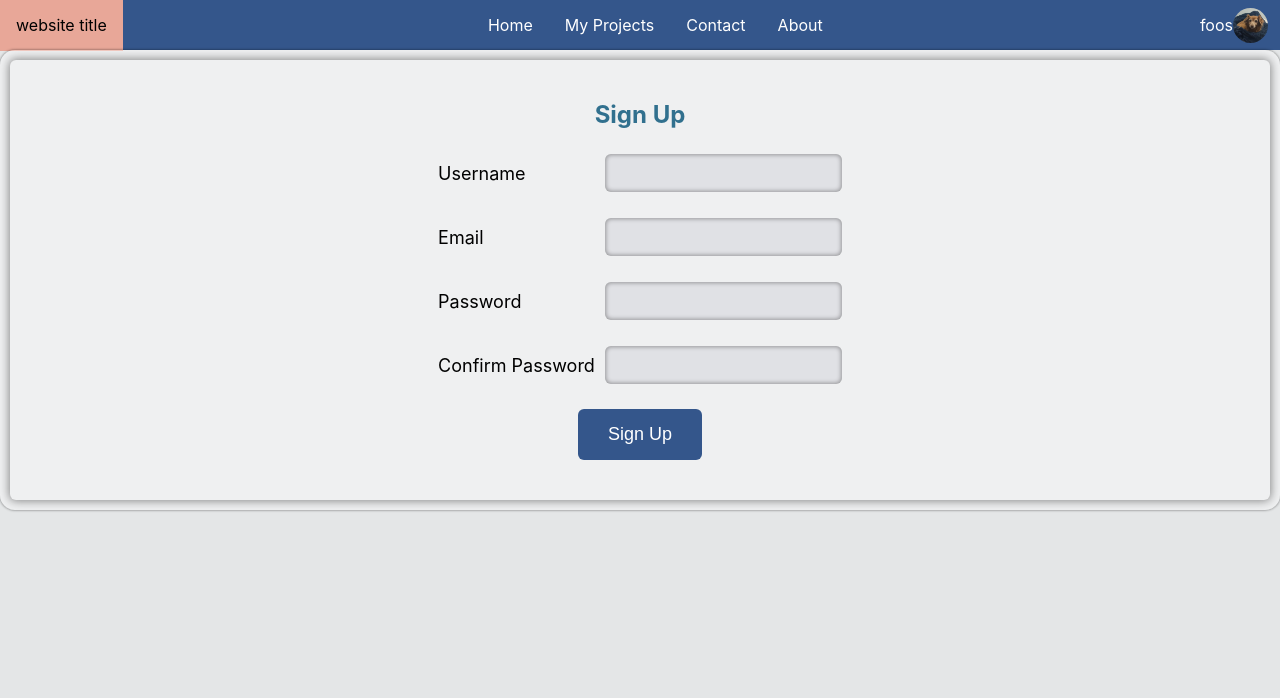
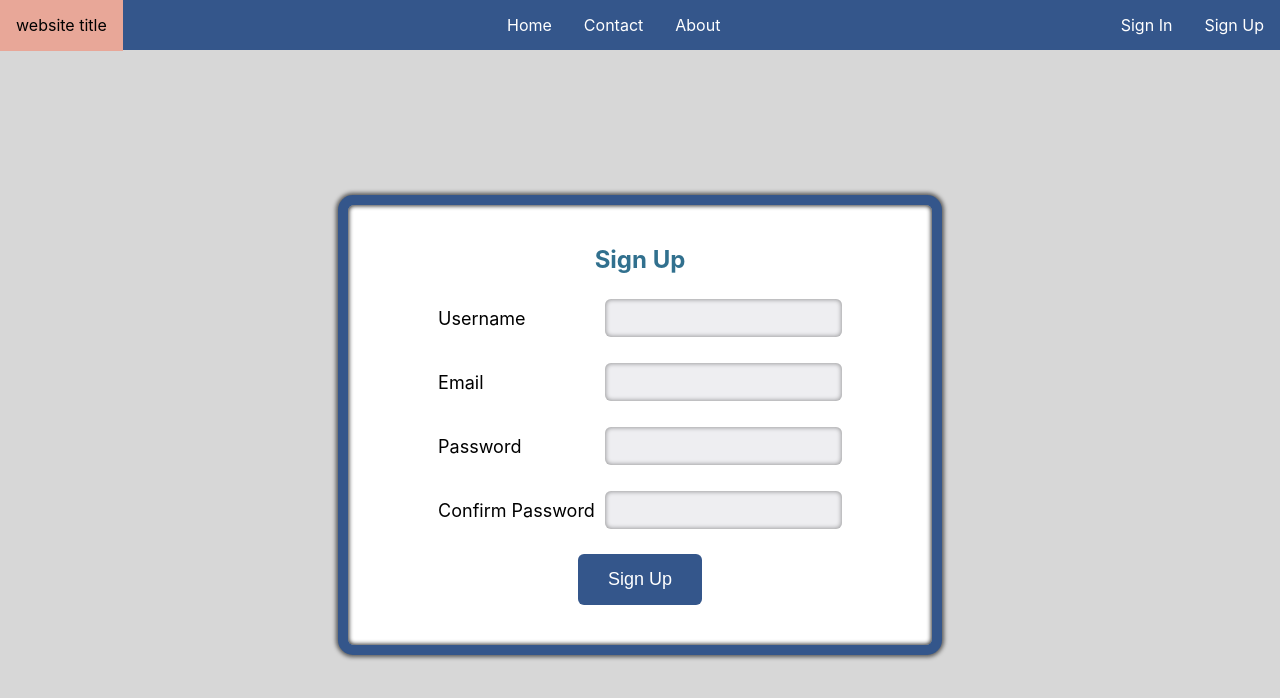
Before and after one commit to Jeluxe/Jello, a React (Vite) app: page /sign-up in a window 1280 px wide. Shown: the top 698 px of the page. Built offline with nearby package versions, Linux system fonts and the light colour scheme.

Commit message:
Minor Changes

```diff
--- a/src/App.css
+++ b/src/App.css
@@ -1,6 +1,6 @@
 .app {
   display: flex;
-  background-color: #E4E6E7;
+  background-color: #d7d7d7;
   height: 100%;
   flex-direction: column;
 }
@@ -15,6 +15,20 @@
   overflow-y: auto;
 }
 
+.auth-container {
+  display: flex;
+  height: 100%;
+  align-items: center;
+  justify-content: center;
+}
+
+.auth-wrapper {
+  padding: 10px;
+  border-radius: 15px;
+  box-shadow: 0 0 4px 2px rgba(0, 0, 0, 0.6);
+  background-color: #34568B;
+}
+
 .button {
   cursor: pointer;
 
--- a/src/App.tsx
+++ b/src/App.tsx
@@ -5,7 +5,7 @@ import Navbar from './components/Navbar/Navbar'
 function App() {
   return (
     <div className='app'>
-      <Navbar name='foos' />
+      <Navbar />
       <Outlet />
     </div>
   )
--- a/src/components/Auth-Layout/AuthLayout.css
+++ b/src/components/Auth-Layout/AuthLayout.css
@@ -5,7 +5,8 @@
   gap: 20px 0;
   padding: 40px 80px;
   border-radius: 6px;
-  box-shadow: 0 0 10px 1px rgba(0, 0, 0, 0.44);
+  box-shadow: 0 0 4px 1px rgba(0, 0, 0, 0.8) inset;
+  background-color: rgb(255, 255, 255);
 }
 
 .body {
--- a/src/pages/About.tsx
+++ b/src/pages/About.tsx
@@ -1,7 +1,7 @@
 
 const About = () => {
   return (
-    <div className="container">About</div>
+    <div className="main-container">About</div>
   )
 }
 
--- a/src/pages/Contact.tsx
+++ b/src/pages/Contact.tsx
@@ -1,7 +1,7 @@
 
 const Contact = () => {
   return (
-    <div className="container">Contact</div>
+    <div className="main-container">Contact</div>
   )
 }
 
--- a/src/pages/Profile.tsx
+++ b/src/pages/Profile.tsx
@@ -1,7 +1,7 @@
 
 const Profile = () => {
   return (
-    <div className="container">Profile</div>
+    <div className="main-container">Profile</div>
   )
 }
 
--- a/src/pages/Signin.tsx
+++ b/src/pages/Signin.tsx
@@ -2,8 +2,10 @@ import AuthLayout from "../components/Auth-Layout/AuthLayout"
 
 const Signin = () => {
   return (
-    <div className="container">
-      <AuthLayout header={"Sign In"} fields={["Email", "Password"]} />
+    <div className="auth-container">
+      <div className="auth-wrapper">
+        <AuthLayout header={"Sign In"} fields={["Email", "Password"]} />
+      </div>
     </div>
   )
 }
--- a/src/pages/Signup.tsx
+++ b/src/pages/Signup.tsx
@@ -2,8 +2,10 @@ import AuthLayout from "../components/Auth-Layout/AuthLayout"
 
 const Signup = () => {
   return (
-    <div className="container">
-      <AuthLayout header={"Sign Up"} fields={["Username", "Email", "Password", "Confirm Password"]} />
+    <div className="auth-container">
+      <div className="auth-wrapper">
+        <AuthLayout header={"Sign Up"} fields={["Username", "Email", "Password", "Confirm Password"]} />
+      </div>
     </div>
   )
 }
```
